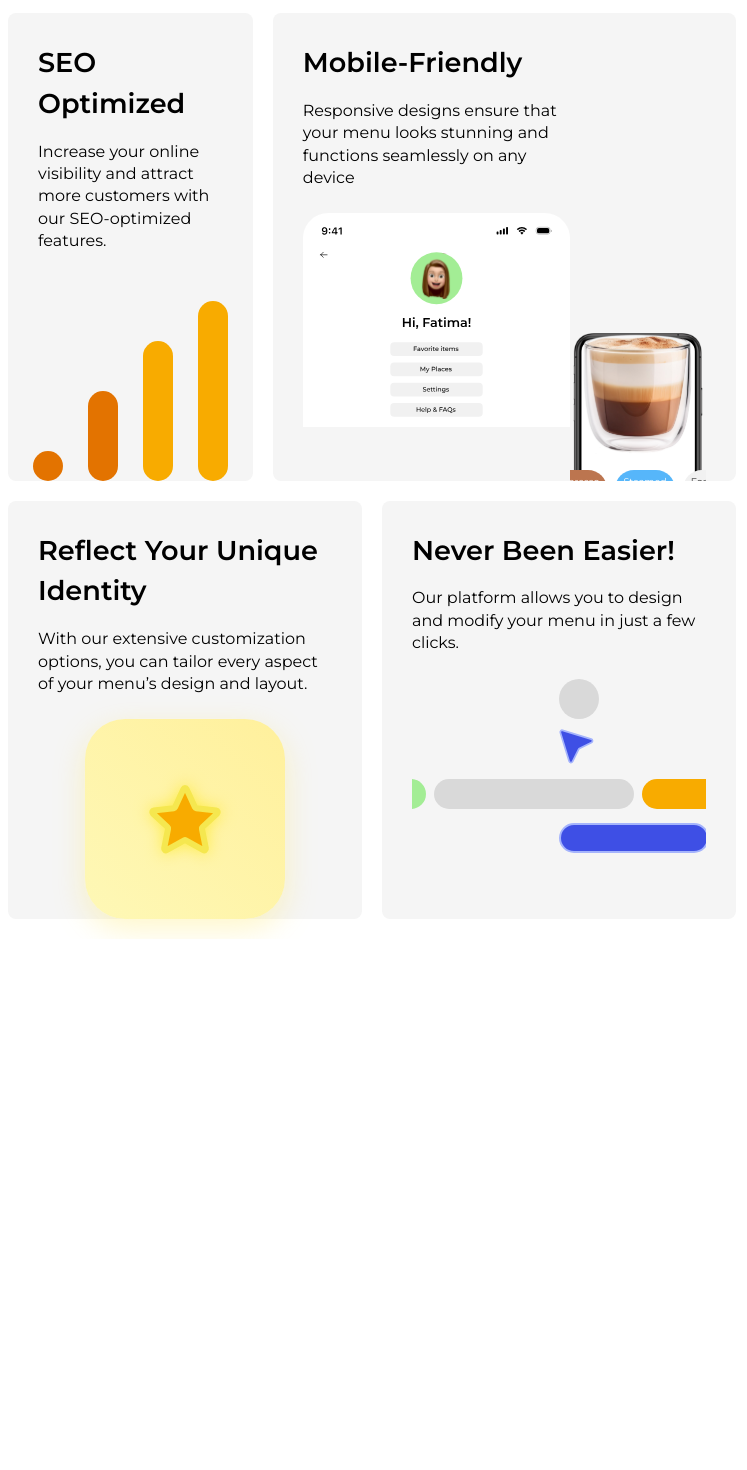
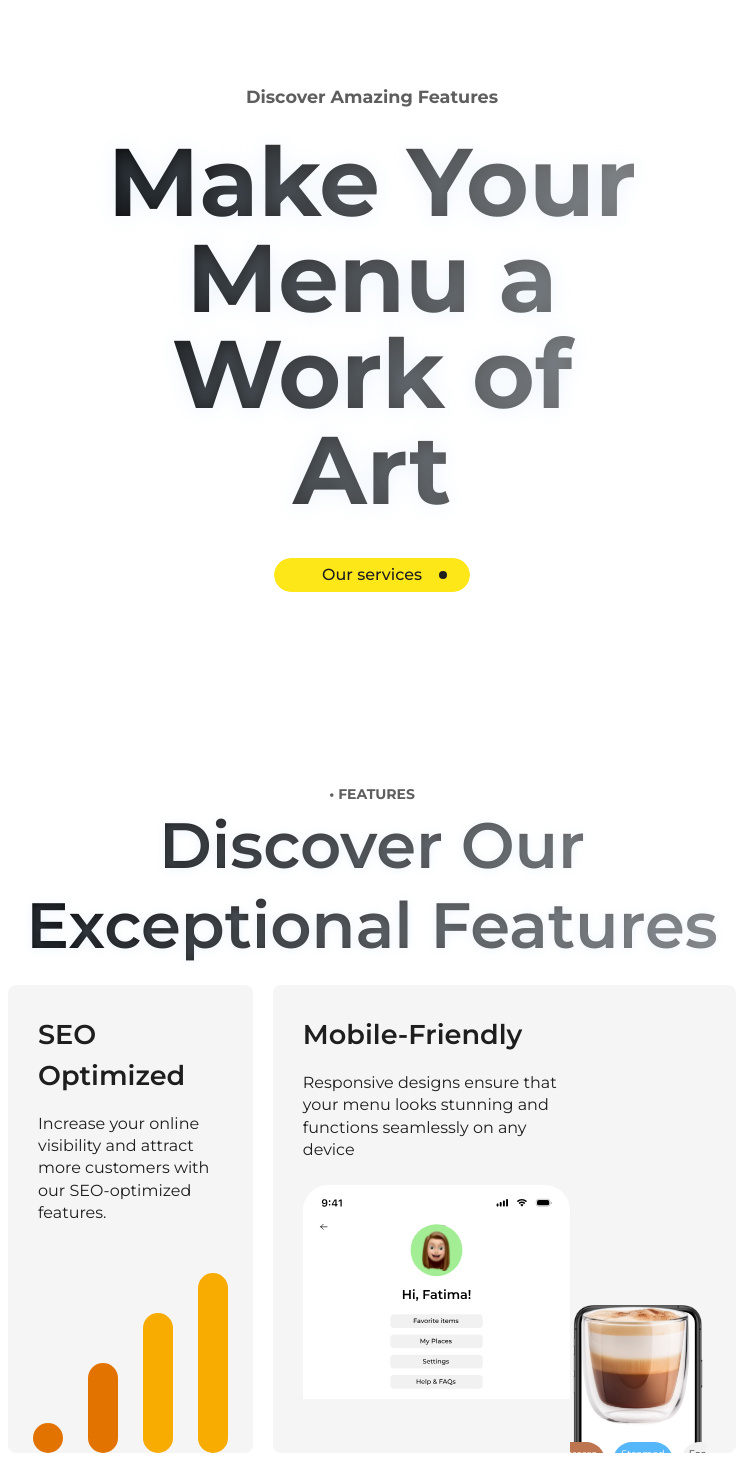
Before and after one commit to shhahad20/CloudMenu, a React (Vite) app in the folder frontend/: page /home in a window 1280 px wide. Shown: the part 920-2390 px from the top of the page, without its empty margins (268-1015 px from the left). Before the commit the page ends 1859 px from the top, so only its background shows below. Built offline with nearby package versions, Linux system fonts and the light colour scheme.

Commit message:
Enhance animations and styles in Features and CoffeeAnimation components; improve responsiveness in stylesheets

```diff
--- a/frontend/src/components/Features.tsx
+++ b/frontend/src/components/Features.tsx
@@ -1,8 +1,33 @@
 import React from "react";
 import { motion } from "framer-motion";
+import CoffeeAnimation from "./UI/CoffeeAnimation";
 
 import "../styles/features.scss";
-import CoffeeAnimation from "./UI/CoffeeAnimation";
+const analyticsContainerVariants = {
+  hidden: {},
+  visible: {
+    transition: {
+      staggerChildren: 0.3, // animate each bar one after the other
+      delayChildren: 0.2,
+    },
+  },
+};
+
+const barVariants = (finalHeight: number, duration = 1.5) => ({
+  hidden: { opacity: 0, height: 0 },
+  visible: {
+    opacity: 1,
+    height: finalHeight,
+    transition: { duration },
+  },
+});
+const phoneContainerVariants = {
+  hidden: { opacity: 0 },
+  visible: {
+    opacity: 1,
+    transition: { when: "beforeChildren", staggerChildren: 0.25 },
+  },
+};
 
 const containerVariant = {
   hidden: {},
@@ -88,12 +113,21 @@ const Features: React.FC = () => {
               our SEO-optimized features.
             </p>
           </div>
-          <div className="analytics">
-            <div className="shape1"></div>
-            <div className="shape2"></div>
-            <div className="shape3"></div>
-            <div className="shape4"></div>
-          </div>
+          <motion.div
+            className="analytics"
+            variants={analyticsContainerVariants}
+            initial="hidden"
+            whileInView="visible"
+            viewport={{ once: true, amount: 0.4 }}
+          >
+            <motion.div
+              className="shape1"
+              variants={barVariants(30, 1.5)} // final height in px, duration
+            />
+            <motion.div className="shape2" variants={barVariants(90, 2.0)} />
+            <motion.div className="shape3" variants={barVariants(140, 2.5)} />
+            <motion.div className="shape4" variants={barVariants(180, 3.0)} />
+          </motion.div>
         </div>
         <div className="box box1">
           <div className="header-description">
@@ -111,14 +145,20 @@ const Features: React.FC = () => {
             </div>
           </div>
           <div className="image-container">
-          <div className="phone-container">
+            <motion.div
+              className="phone-container"
+              variants={phoneContainerVariants}
+              initial="hidden"
+              whileInView="visible"
+              viewport={{ once: true, amount: 0.3 }}
+            >
               <img
                 src="/iphone-feat1.svg"
                 alt="Mobile-Friendly"
                 className="feature-img2"
               />
               <CoffeeAnimation />
-          </div>
+            </motion.div>
           </div>
         </div>
         <div className="box box3">
@@ -173,6 +213,7 @@ const Features: React.FC = () => {
             variants={containerVariant}
             initial="hidden"
             animate="visible"
+            viewport={{ once: true, amount: 0.5 }}
           >
             <motion.div
               className="shape1"
--- a/frontend/src/components/UI/CoffeeAnimation.tsx
+++ b/frontend/src/components/UI/CoffeeAnimation.tsx
@@ -2,17 +2,20 @@ import React from "react";
 import { motion } from "framer-motion";
 import "../../styles/coffeeAnimation.scss";
 
+// const containerVariants = {
+//     hidden: { opacity: 0 },
+//     visible: {
+//       opacity: 1,
+//       transition: {
+//         staggerChildren: 0.25, // Stagger each child by 0.25s
+//         when: "beforeChildren",
+//       },
+//     },
+//   };
 const containerVariants = {
-    hidden: { opacity: 0 },
-    visible: {
-      opacity: 1,
-      transition: {
-        staggerChildren: 0.25, // Stagger each child by 0.25s
-        when: "beforeChildren",
-      },
-    },
-  };
-
+  hidden: { opacity: 0 },
+  visible: { opacity: 1 },
+};
   // Variant for the header ("Cappuccino")
   const headerVariants = {
     hidden: { opacity: 0, y: -20 },
@@ -60,9 +63,9 @@ const CoffeeAnimation: React.FC = () => {
       <motion.div
         className="coffee-overlay"
         variants={containerVariants}
-        initial="hidden"
-        whileInView="visible"
-        viewport={{ once: true }}
+        // initial="hidden"
+        // whileInView="visible"
+        // viewport={{ once: true }}
       >
         <motion.h2 className="coffee-header" variants={headerVariants}>Cappuccino</motion.h2>
         <motion.img
--- a/frontend/src/index.css
+++ b/frontend/src/index.css
@@ -18,6 +18,9 @@ body {
   font-family: "Montserrat",Inter, system-ui, Avenir, Helvetica, Arial, sans-serif;
   font-family: "Montserrat", sans-serif;
   height: 100%;
+}
+h1,h2,h3,h4,h5,h6,p{
+  color: #1E1E1E;
 }
 :root{
   font-family: "Montserrat", sans-serif;
--- a/frontend/src/pages/Home.tsx
+++ b/frontend/src/pages/Home.tsx
@@ -7,6 +7,8 @@ const Home: React.FC = () => {
   return (
     <section id="home-section" style={{ paddingTop: "5rem" }}>
       <Hero />
+      <Hero />
+
       {/* <AnimatedSVG /> */}
       <Features />
       </section>
--- a/frontend/src/styles/coffeeAnimation.scss
+++ b/frontend/src/styles/coffeeAnimation.scss
@@ -1,7 +1,7 @@
 .coffee-overlay {
     position: absolute;
     top: 10%;      // Adjust to position vertically within the phone screen
-    left: 5%;      // Adjust to position horizontally
+    left: 3.5%;      // Adjust to position horizontally
     width: 90%;    // Adjust width to roughly match the phone's screen area
     height: 100%;   // Adjust height as needed
     pointer-events: none; // Optional: if you want clicks to pass through
@@ -52,6 +52,44 @@
     }
   }
   ///////////////////////////////////////////////////////////////////
+  @media screen and (max-width: 1024px) {
+    .coffee-overlay {
+      top: 20%;
+      left: 4%;
+      width: 92%;
+      height: 96%;
+
+      .cappuccino-image {
+        width: 110px;  // Adjust size accordingly
+      }
+      .ingredient-row {
+        .ingredient-chip{
+          font-size: 0.5rem;
+          padding: 2px 4px;
+        }
+
+      }
+    }
+  }
+  @media screen and (max-width: 768px) {
+    .coffee-overlay {
+      top: 15%;
+      left: 4%;
+      width: 92%;
+      height: 96%;
+
+      .cappuccino-image {
+        width: 135px;  // Adjust size accordingly
+      }
+      .ingredient-row {
+        .ingredient-chip{
+          font-size: 0.6rem;
+          padding: 2px 4px;
+        }
+
+      }
+    }
+  }
   @media screen and (max-width: 480px) {
     .coffee-overlay {
       top: 18%;
--- a/frontend/src/styles/features.scss
+++ b/frontend/src/styles/features.scss
@@ -4,11 +4,13 @@
   align-items: center;
   flex-direction: column;
   width: 100%;
+  margin-top: 5rem;
   .features-header {
     display: flex;
     justify-content: center;
     align-items: center;
     flex-direction: column;
+    gap: 0;
     .features-dot-title {
       font-weight: 700;
       font-size: 14px;
@@ -89,44 +91,63 @@
       }
     }
 
+    // .analytics {
+    //   display: flex;
+    //   justify-content: center;
+    //   gap: 25px;
+    //   height: 180px; /* Fixed height based on tallest shape */
+    //   align-items: flex-end;
+    //   .shape1 {
+    //     width: 30px;
+    //     height: 30px;
+    //     border-radius: 50%;
+    //     background-color: #e37300;
+    //     align-self: end;
+    //     animation: fade 1.5s ease-in-out 1;
+    //   }
+    //   .shape2 {
+    //     width: 30px;
+    //     height: 90px;
+    //     background-color: #e37300;
+    //     border-radius: 50px;
+    //     align-self: end;
+    //     animation: grow 2s ease-in-out 1;
+    //   }
+    //   .shape3 {
+    //     width: 30px;
+    //     height: 140px;
+    //     background-color: #f8ab00;
+    //     border-radius: 50px;
+    //     align-self: end;
+    //     animation: grow3 2.5s ease-in-out 1;
+    //   }
+    //   .shape4 {
+    //     width: 30px;
+    //     height: 180px;
+    //     background-color: #f8ab00;
+    //     border-radius: 50px;
+    //     align-self: end;
+    //     animation: grow2 3s ease-in-out 1;
+    //   }
+    // }
     .analytics {
       display: flex;
       justify-content: center;
       gap: 25px;
-      height: 180px; /* Fixed height based on tallest shape */
+      height: 180px;
       align-items: flex-end;
-      .shape1 {
+
+      // Remove any animation: xxx; from these:
+      .shape1, .shape2, .shape3, .shape4 {
         width: 30px;
-        height: 30px;
-        border-radius: 50%;
-        background-color: #e37300;
-        align-self: end;
-        animation: fade 1.5s ease-in-out 1;
+        background-color: #e37300; // override per shape if needed
+        border-radius: 50px;
       }
-      .shape2 {
-        width: 30px;
-        height: 90px;
-        background-color: #e37300;
-        border-radius: 50px;
-        align-self: end;
-        animation: grow 2s ease-in-out 1;
-      }
-      .shape3 {
-        width: 30px;
-        height: 140px;
-        background-color: #f8ab00;
-        border-radius: 50px;
-        align-self: end;
-        animation: grow3 2.5s ease-in-out 1;
-      }
-      .shape4 {
-        width: 30px;
-        height: 180px;
-        background-color: #f8ab00;
-        border-radius: 50px;
-        align-self: end;
-        animation: grow2 3s ease-in-out 1;
-      }
+
+      .shape1 { background-color: #e37300; }
+      .shape2 { background-color: #e37300; }
+      .shape3 { background-color: #f8ab00; }
+      .shape4 { background-color: #f8ab00; }
     }
   }
 
@@ -182,15 +203,11 @@
         overflow: hidden;
       }
       .feature-img2 {
-        width: 300px;
+        width: 350px;
         height: auto;
         // position: relative;
         display: block;
-        // top: -40px; // Pushes image up (adjust as needed)
         // z-index: 1;
-      }
-      .feature-img2 {
-        width: 350px;
       }
     }
   }
@@ -337,7 +354,48 @@
     }
   }
 
-  /////////////////////////////////////////////////////////////////////
+  //////////////////////////// Responsive Styles ///////////////////////////////
+  ///////////////////////////// MEDIA QUERIES /////////////////////////////
+  @media screen and (max-width: 1024px) {
+    // Let the flex container take full width
+    .features-flex {
+      width: 95%;
+      gap: 1rem;
+    }
+
+    .box {
+      padding: 20px;
+      font-size: 1rem;
+    }
+
+    .box1 {
+      padding-bottom: 0;
+      .header-description {
+        height: 100%;
+        display: flex;
+        flex-direction: column;
+        .image-container1 {
+          justify-content: center;
+          align-items: flex-end;
+          margin-bottom: 0;
+          height: 100%;
+          .feature-img1 {
+            width: 200px;
+            height: auto;
+            position: relative;
+            z-index: 1;
+          }
+        }
+      }
+    }
+    .box3 {
+      .star-conatiner {
+        width: 150px;
+        height: 150px;
+        border-radius: 30px;
+      }
+    }
+  }
   @media screen and (max-width: 768px) {
     // Let the flex container take full width
     .features-flex {
@@ -376,13 +434,11 @@
 
   @media screen and (max-width: 480px) {
     .features-header {
-
       .features-slogan {
         font-size: 2.5rem;
         line-height: 3rem;
       }
     }
-
 
     // Reduce margins/paddings if needed
     .box {
@@ -422,11 +478,8 @@
         width: 150px;
         height: 150px;
         border-radius: 30px;
-
       }
     }
-
-
   }
 }
 ///////////////////////////////////////////////////////////////////////////
--- a/frontend/src/styles/hero.scss
+++ b/frontend/src/styles/hero.scss
@@ -6,7 +6,9 @@
     align-items: center;
     flex-direction: column;
     margin-top: 12rem;
+    margin-bottom: 12rem;
     gap: 1.5rem;
+    // height: 70vh;
     .hero-heading {
         // font-weight: 700;
         text-align: center;
@@ -14,7 +16,7 @@
         font-family: "Montserrat", sans-serif;
         text-align: center;
         font-size: 6rem;
-        font-weight: 600;
+        font-weight: 700;
         padding: 0 15px;
         background: linear-gradient(95deg, #000000, #828281);
         background-clip: text;
@@ -22,7 +24,7 @@
         display: block;
         -webkit-text-fill-color: transparent;
         text-shadow: 0 1px 20px rgba(174, 207, 242, 0.24);
-        line-height: 5rem;
+        line-height: 6rem;
     }
 
     .sub-heading {
```
Lines whose indentation alone changed are shown as unchanged.
